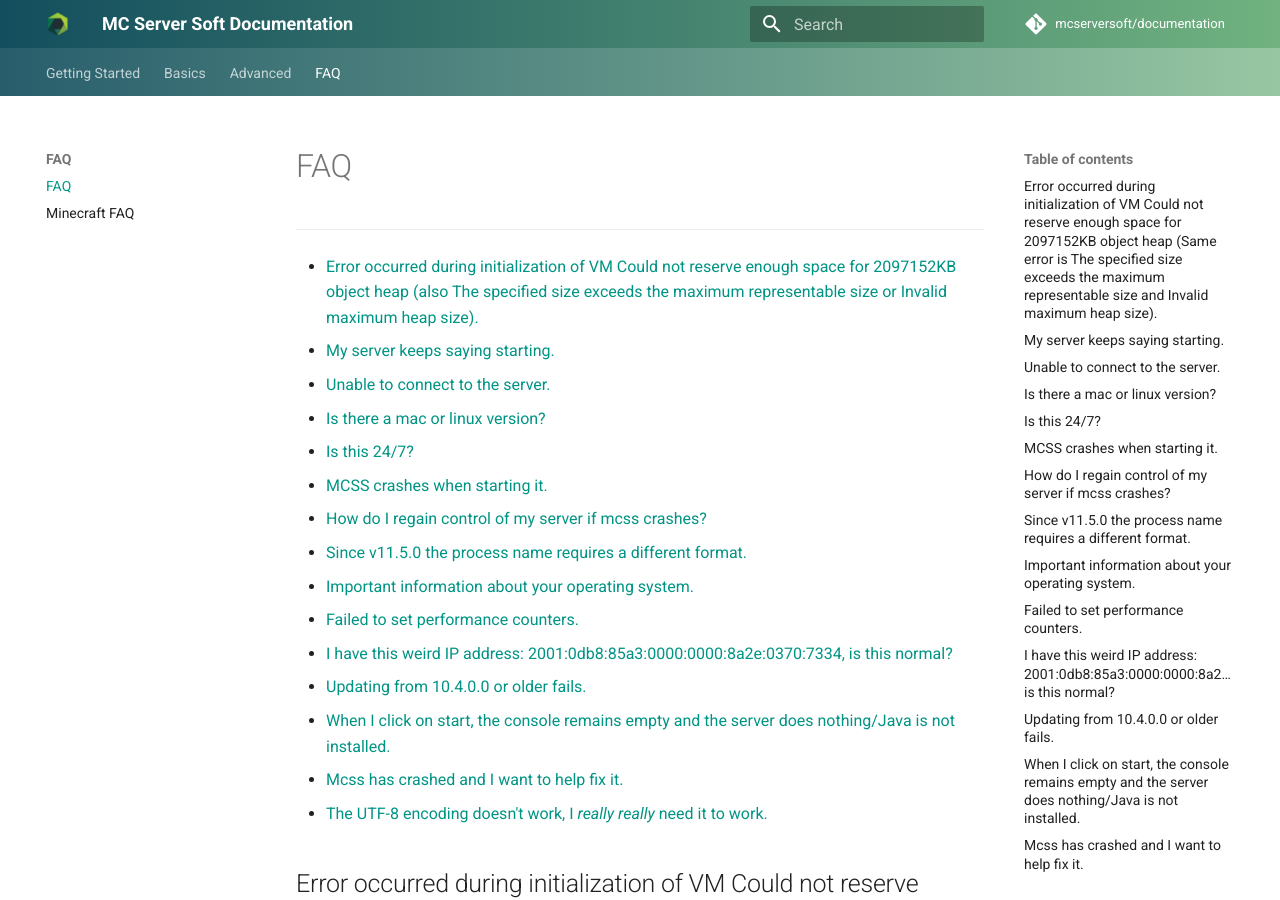
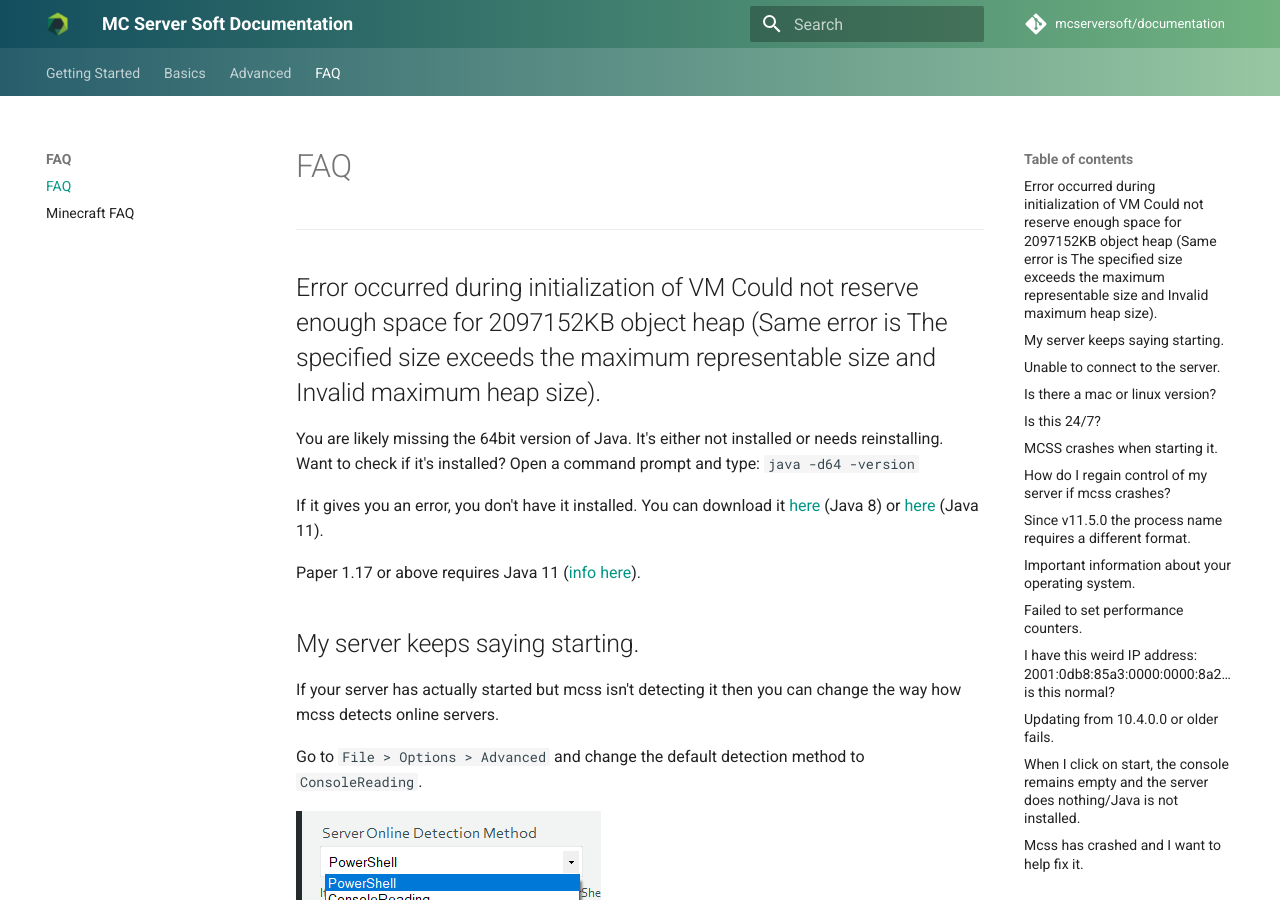
Before and after one commit to mcserversoft/documentation, an MkDocs documentation site: the page built from docs/faq.md, in a window 1280 px wide and 900 px high. Built offline with MkDocs 1.6.1 and Material for MkDocs 9.7.7, drawn with Linux system fonts in a browser that asks for light colours; comment, search, counter and statistics services are not loaded.

Commit message:
Update faq.md
Removed extra table of contents

```diff
--- a/docs/faq.md
+++ b/docs/faq.md
@@ -2,24 +2,6 @@
 
 ---
 
-*   [Error occurred during initialization of VM Could not reserve enough space for 2097152KB object heap (also The specified size exceeds the maximum representable size or Invalid maximum heap size).](#error-occurred-during-initialization-of-vm)
-*   [My server keeps saying starting.](#server-keeps-saying-starting)
-*   [Unable to connect to the server.](#unable-to-connect-to-the-server)
-*   [Is there a mac or linux version?](#is-there-a-mac-version)
-*   [Is this 24/7?](#is-this-24-7)
-*   [MCSS crashes when starting it.](#mcss-crashes-when-starting-it)
-*   [How do I regain control of my server if mcss crashes?](#regain-control)
-*   [Since v11.5.0 the process name requires a different format.](#process-name-different-format)
-*   [Important information about your operating system.](#important-information-os)
-*   [Failed to set performance counters.](#failed-to-set-performance-counters)
-*   [I have this weird IP address: 2001:0db8:85a3:0000:0000:8a2e:0370:7334, is this normal?](#weird-ip-address)
-*   [Updating from 10.4.0.0 or older fails.](#updating-from-10400-fails)
-*   [When I click on start, the console remains empty and the server does nothing/Java is not installed.](#add-update-java-path)
-*   [Mcss has crashed and I want to help fix it.](#crashed-help-dev)
-*   [The UTF-8 encoding doesn't work, I *really really* need it to work.](#utf-8)
-
-
-<a name="error-occurred-during-initialization-of-vm"></a>
 ## Error occurred during initialization of VM Could not reserve enough space for 2097152KB object heap (Same error is The specified size exceeds the maximum representable size and Invalid maximum heap size).
 
 You are likely missing the 64bit version of Java. It's either not installed or needs reinstalling.
@@ -30,7 +12,6 @@
 
 Paper 1.17 or above requires Java 11 ([info here](https://papermc.io/forums/t/java-11-mc-1-17-and-paper/5615)).
 
-<a name="server-keeps-saying-starting"></a>
 ## My server keeps saying starting.
 
 If your server has actually started but mcss isn't detecting it then you can change the way how mcss detects online servers.
@@ -40,7 +21,6 @@
 ![Screenshot of the process name requires different format dialog](assets/screenshots/online_detection.png)
 
 
-<a name="unable-to-connect-to-the-server"></a>
 ## Unable to connect to the server.
 
 As the server owner, try connecting with "localhost" (without the "").
@@ -51,25 +31,21 @@
 
 Make sure port 25565 (both TCP & UDP) is allowed through your firewall or else it will Refuse the connection.
 
-<a name="is-there-a-mac-version"></a>
 ## Is there a mac or linux version?
 
 No unfortunately there isn't a version for mac. Mcss is Windows only.<br>
 **Supported OSs**: Windows Server (2008R2 SP1/2012/2016), Windows 7, 8 and 10
 
 
-<a name="is-this-24-7"></a>
 ## Is this 24/7?
 
 No, it's software that runs on your computer.<br>
 Nothing like Aternos.
 
-<a name="mcss-crashes-when-starting-it"></a>
 ## MCSS crashes when starting it.
 
 Do you have [.NET Framework 4.7.2](https://dotnet.microsoft.com/download/dotnet-framework/net472) (or higher) installed?
 
-<a name="regain-control"></a>
 ## How do I regain control of my server if mcss crashes?
 
 To regain control of your servers you need to kill all Java processes,to do this you go to "Quick Options" > "Kill all Java processes"
@@ -83,15 +59,12 @@
 * Any other program running Java or relying on Java to function
 </span>
 
-<a name="process-name-different-format"></a>
 ## Since v11.5.0 the process name requires a different format.
 
 ![Screenshot of the process name requires different format dialog](assets/screenshots/dialog_regedit_process_name.png)
 
 This change is required, click 'Yes' to apply the change.
 
-
-<a name="important-information-os"></a>
 ## Important information about your operating system.
 
 ![Screenshot of outdated operating system dialog](assets/screenshots/dialog_outdated_os_powershell.png)
@@ -100,8 +73,6 @@
 
 > It has been reported by other users that PowerShell can be upgraded on Windows Server 2012 R2 but Windows 7 users can not. Their best option is to switch to the 'Console Read' method.
 
-
-<a name="failed-to-set-performance-counters"></a>
 ## Failed to set performance counters.
 
 ![Screenshot of failed to set performance counters dialog](assets/screenshots/dialog_performance_counters.png)
@@ -118,8 +89,6 @@
 > More info: [Microsoft Support | How to manually rebuild Performance Counter Library values
 ](https://support.microsoft.com/en-us/help/300956/how-to-manually-rebuild-performance-counter-library-values)
 
-
-<a name="weird-ip-address"></a>
 ## I have this weird IP address: 2001:0db8:85a3:0000:0000:8a2e:0370:7334, is this normal?
 
 Yes that is completely normal, that is called an IPv6 address. Most people don't have access to IPv6 yet so it's smart to share your IPv4 address instead.
@@ -130,9 +99,7 @@
 <br>[More info about IPv6](https://www.networkworld.com/article/3254575/what-is-ipv6-and-why-aren-t-we-there-yet.html)
 
 > FUN FACT: IPv6 doesn't have port forwarding, there are no internal and external IPs. Every computer has it's own public IP.
-
-
-<a name="updating-from-10400-fails"></a>
+>
 ## Updating from 10.4.0.0 or older fails.
 
 Due to backend api changes version 10.4.0.0 (and older) was considered End of Life (EOL) as of January 1st 2020.
@@ -140,8 +107,6 @@
 
 You will need to update mcss manually. Download the latest version from the website and rename it to mcss.exe and copy'n replace it with the existing one. (make a backup just in case)
 
-
-<a name="add-update-java-path"></a>
 ## When I click on start, the console remains empty and the server does nothing/Java is not installed.
 This is because you don't have Java installed, or it is not in the PATH variable
 
@@ -155,8 +120,6 @@
 5. If you were using a Command prompt window, you will need to reopen that.
 <br>*(The above steps were adapted from <https://www.java.com/en/download/help/path.xml>)*
 
-
-<a name="crashed-help-dev"></a>
 ## Mcss has crashed and I want to help fix it.
 
 To help fix it, you can upload your Windows event logs and mcss logs.
@@ -171,9 +134,6 @@
 
 ![Screenshot of the event viewer](assets/screenshots/event_viewer.png)
 
-
-
-<a name="utf-8"></a>
 ## The UTF-8 encoding doesn't work, I *really really* need it to work.
 
 The sad reality is that UTF-8 is a second-class citizen in Windows.
```
